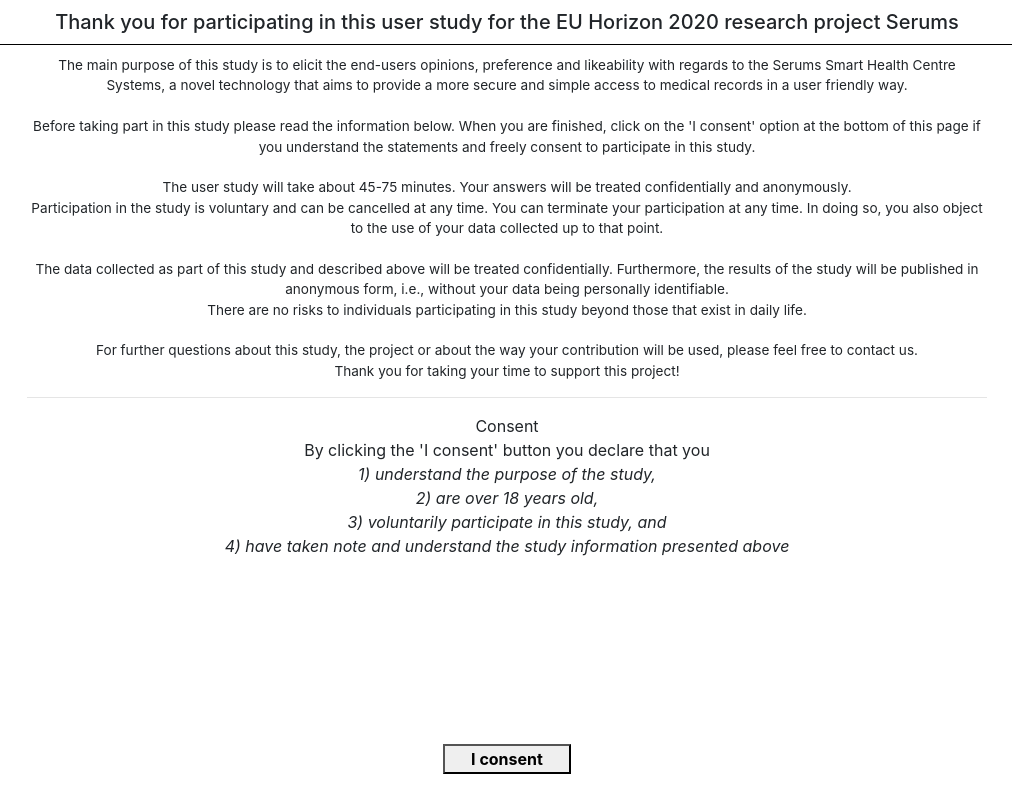
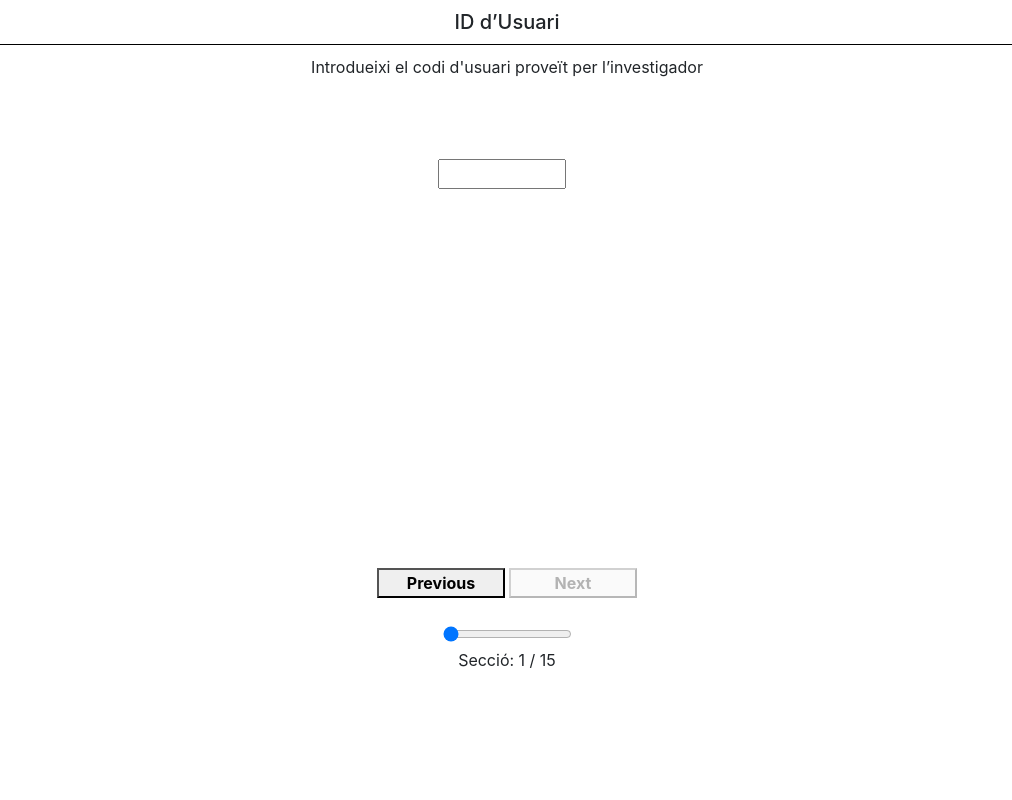
Before and after one commit to SkinnyPigeon/poc_questionnaire_v3, a React (Create React App) app: page / in a window 1280 px wide. Shown: the whole page, without its empty margins (133-1145 px from the left). Built offline with nearby package versions, Linux system fonts and the light colour scheme.

Commit message:
added in a little check for the spanish set, bit grubby but it can't break

```diff
--- a/src/App.js
+++ b/src/App.js
@@ -2,7 +2,7 @@
 function App() {
   return (
     <div className="App">
-      <QuestionComponent hospital='USTAN' type='PATIENT' caseStudy='TEST'/>
+      <QuestionComponent hospital='FCRB' type='PATIENT' caseStudy='TEST'/>
     </div>
   );
 }
--- a/src/Components/QuestionComponent/QuestionComponent.js
+++ b/src/Components/QuestionComponent/QuestionComponent.js
@@ -29,11 +29,18 @@
         let sections = '';
         let message = '';
         let sectionTranslation = '';
+        let section = 's0';
+        let question = 'q0';
+        let start = true;
         switch(this.props.hospital) {
             case 'FCRB':
                 questions = fcrbQuestions['questions'];
                 sections = fcrbQuestions['sections'];
                 sectionTranslation = fcrbQuestions['sectionTranslation'];
+                section = 's1';
+                question = 'q1';
+                start = false;
+
                 break;
             case 'USTAN':
                 switch(this.props.type) {
@@ -75,7 +82,9 @@
             sections: sections,
             message: message,
             sectionTranslation: sectionTranslation,
-            start: true
+            start: start,
+            section: section,
+            question: question
         })
     }
 
@@ -148,12 +157,15 @@
                 }
             }
         }
-
     }
 
     handlePrevious = () => {
+        let minSection = 0;
+        if(this.props.hospital === 'FCRB') {
+            minSection = 1;
+        }
         let questionNumber = this.state.question.substring(1);
-        if(questionNumber > 0) {
+        if(questionNumber > minSection) {
             let question = 'q' + (parseInt(questionNumber) - 1);
             this.setState({
                 question: question,
@@ -161,7 +173,7 @@
             })
             if(!this.checkSection(parseInt(questionNumber) - 1)) {
                 let sectionNumber = this.state.section.substring(1);
-                if(sectionNumber > 0) {
+                if(sectionNumber > minSection) {
                     let section = 's' + (parseInt(sectionNumber) - 1);
                     this.setState({
                         section: section
```
